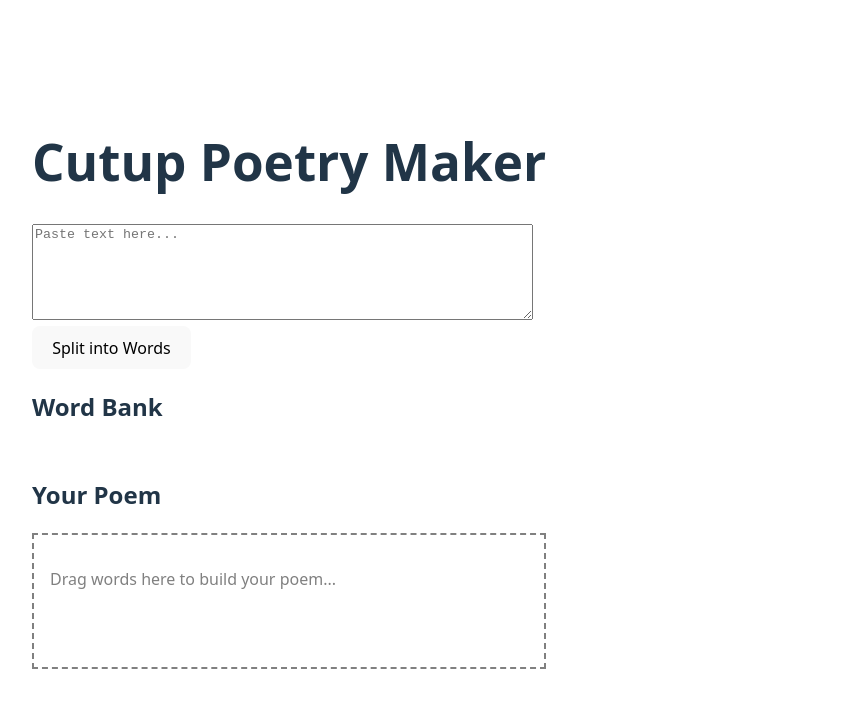
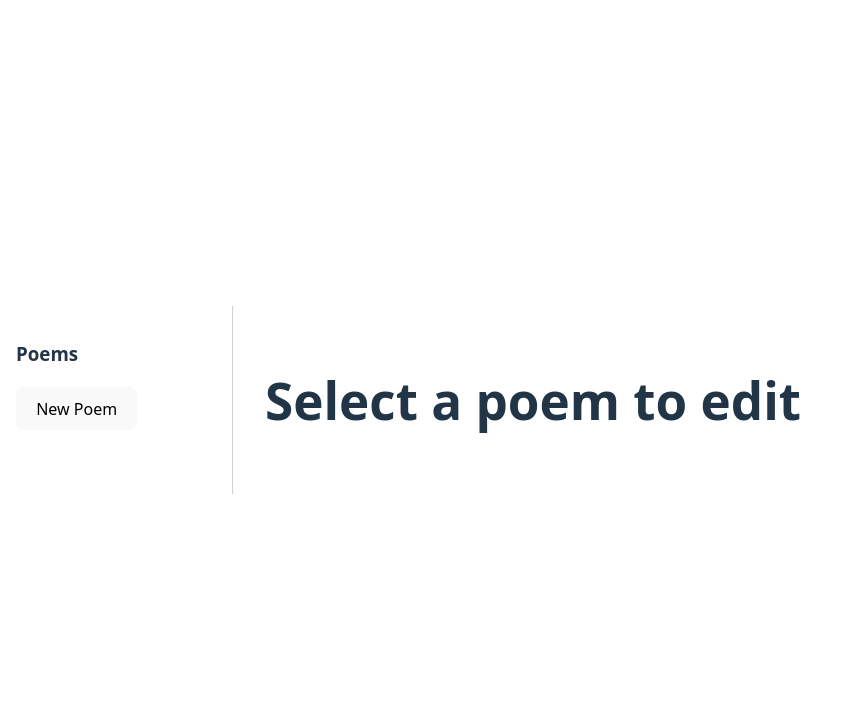
Before and after one commit to danielcohenlive/cutup-poems, a React (Vite) app in the folder poem-frontend/: page / in a window 1280 px wide. Shown: the top 708 px of the page, without its empty margins (0-846 px from the left). Built offline with nearby package versions, Linux system fonts and the light colour scheme.

Commit message:
Multiple poems

```diff
--- a/poem-frontend/src/App.jsx
+++ b/poem-frontend/src/App.jsx
@@ -1,39 +1,110 @@
 import TextUploader from "./components/TextUploader";
 import WordBoard from "./components/WordBoard";
 import PoemCanvas from "./components/PoemCanvas";
+import PoemList from "./components/PoemList";
 import { useState } from "react";
 import { DndContext } from "@dnd-kit/core";
 import { arrayMove } from "@dnd-kit/sortable";
 import { nanoid } from "nanoid";
 
 function App() {
-  const [availableWords, setAvailableWords] = useState([]);
-  const [poemWords, setPoemWords] = useState([]);
-  function handleWordsGenerated(words) {
-    setAvailableWords((prevWords) => [...prevWords, ...words]);
+  const [poems, setPoems] = useState([]);
+  const [activePoemId, setActivePoemId] = useState([]);
+  let activePoem;
+  activePoem = poems.find((p) => p.id === activePoemId);
+  function handleWordsGenerated(newWords) {
+    if (!activePoemId) return; // No active poem selected
+
+    setPoems((prevPoems) =>
+      prevPoems.map((poem) => {
+        if (poem.id !== activePoemId) return poem;
+
+        const newAvailableWords = [
+          ...poem.available_words,
+          ...newWords.map((word) => ({ id: nanoid(), text: word })),
+        ];
+
+        return {
+          ...poem,
+          available_words: newAvailableWords,
+          // updated_at: new Date().toISOString(),
+        };
+      })
+    );
   }
   function handleDragEnd(event) {
     const { over, active } = event;
 
+    if (!over || !activePoemId) return;
+
+    setPoems((prevPoems) =>
+      prevPoems.map((poem) => {
+        if (poem.id !== activePoemId) return poem;
         if (over && over.id === "poem-canvas") {
           const wordId = active.id; // e.g., "word-5"
           const index = parseInt(wordId.split("-")[1], 10);
-      const word = availableWords[index];
-      setPoemWords((prev) => [...prev, { id: nanoid(), text: word }]);
+          const word = activePoem.available_words[index];
+          return {
+            ...poem,
+            available_words: poem.available_words.filter(
+              (_, idx) => idx !== index
+            ),
+            words: [...poem.words, { id: nanoid(), text: word.text }],
+            updated_at: new Date().toISOString(),
+          };
         } else if (
-      poemWords.find((w) => w.id === active.id) &&
-      poemWords.find((w) => w.id === over.id)
+          activePoem.words.find((w) => w.id === active.id) &&
+          activePoem.words.find((w) => w.id === over.id)
         ) {
           // Reordering inside PoemCanvas
-      const oldIndex = poemWords.findIndex((word) => word.id === active.id);
-      const newIndex = poemWords.findIndex((word) => word.id === over.id);
+          const oldIndex = activePoem.words.findIndex(
+            (word) => word.id === active.id
+          );
+          const newIndex = activePoem.words.findIndex(
+            (word) => word.id === over.id
+          );
 
           if (oldIndex !== newIndex) {
-        setPoemWords((items) => arrayMove(items, oldIndex, newIndex));
+            return {
+              ...poem,
+              words: arrayMove(poem.words, oldIndex, newIndex),
+              updated_at: new Date().toISOString(),
+            };
           }
         }
+
+        return poem;
+      })
+    );
+  }
+  function handleNewPoem() {
+    const id = nanoid();
+    const now = new Date().toISOString();
+    const newPoem = {
+      id,
+      name: `Untitled Poem ${poems.length + 1}`,
+      created_at: now,
+      updated_at: now,
+      available_words: [],
+      words: [],
+    };
+    setPoems((prev) => [...prev, newPoem]);
+    setActivePoemId(id);
+  }
+
+  function handleSelectPoem(id) {
+    setActivePoemId(id);
   }
   return (
+    <div style={{ display: "flex" }}>
+      <PoemList
+        poems={poems}
+        activePoemId={activePoemId}
+        onSelectPoem={handleSelectPoem}
+        onNewPoem={handleNewPoem}
+      />
+      <div style={{ flex: 1, padding: "2rem" }}>
+        {activePoem ? (
           <DndContext onDragEnd={handleDragEnd}>
             <div style={{ padding: "2rem" }}>
               <h1>Cutup Poetry Maker</h1>
@@ -41,14 +112,19 @@ function App() {
               <TextUploader onWordsGenerated={handleWordsGenerated} />
 
               <h2>Word Bank</h2>
-        <WordBoard words={availableWords} />
+              <WordBoard words={activePoem.available_words} />
 
               <h2>Your Poem</h2>
-        <PoemCanvas poemWords={poemWords} />
+              <PoemCanvas poemWords={activePoem.words} />
 
               {/* <CopyButton words={poemWords} /> */}
             </div>
           </DndContext>
+        ) : (
+          <h1>Select a poem to edit</h1>
+        )}
+      </div>
+    </div>
   );
 }
 
--- /dev/null
+++ b/poem-frontend/src/components/PoemList.jsx
@@ -0,0 +1,33 @@
+function PoemList({ poems, activePoemId, onSelectPoem, onNewPoem }) {
+  return (
+    <div
+      style={{
+        width: "200px",
+        borderRight: "1px solid lightgray",
+        padding: "1rem",
+      }}
+    >
+      <h3>Poems</h3>
+      <button onClick={onNewPoem} style={{ marginBottom: "1rem" }}>
+        New Poem
+      </button>
+      <ul style={{ listStyle: "none", padding: 0 }}>
+        {poems.map((poem) => (
+          <li
+            key={poem.id}
+            onClick={() => onSelectPoem(poem.id)}
+            style={{
+              cursor: "pointer",
+              fontWeight: poem.id === activePoemId ? "bold" : "normal",
+              marginBottom: "0.5rem",
+            }}
+          >
+            {poem.name}
+          </li>
+        ))}
+      </ul>
+    </div>
+  );
+}
+
+export default PoemList;
--- a/poem-frontend/src/components/WordBoard.jsx
+++ b/poem-frontend/src/components/WordBoard.jsx
@@ -24,13 +24,20 @@ function DraggableWord({ word, id }) {
 }
 
 function WordBoard({ words }) {
-    return (
-      <div style={{ display: "flex", flexWrap: "wrap", gap: "8px", marginBottom: "2rem" }}>
+  return (
+    <div
+      style={{
+        display: "flex",
+        flexWrap: "wrap",
+        gap: "8px",
+        marginBottom: "2rem",
+      }}
+    >
       {words.map((word, index) => (
-        <DraggableWord key={index} id={`word-${index}`} word={word} />
+        <DraggableWord key={index} id={`word-${index}`} word={word.text} />
       ))}
     </div>
-    );
-  }
+  );
+}
 
-  export default WordBoard;
+export default WordBoard;
```
Lines whose indentation alone changed are shown as unchanged.
